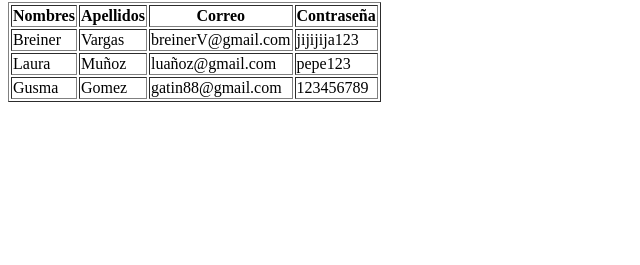
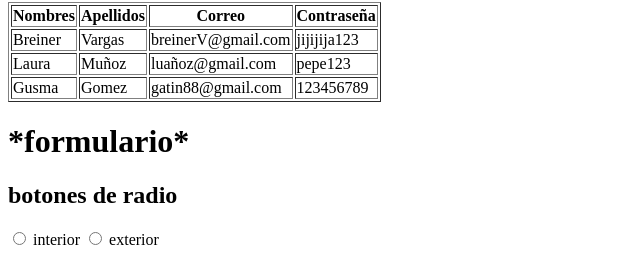
Before and after one commit to BreinerJ23/Proyecto3313638, a plain HTML site: page index.html in a window 1280 px wide. Shown: the part 688-953 px from the top of the page, without its empty margins (0-640 px from the left). Before the commit the page ends 800 px from the top, so only its background shows below. Drawn offline with Linux system fonts and the light colour scheme.

Commit message:
Formularios

```diff
--- a/index.html
+++ b/index.html
@@ -58,7 +58,22 @@
             <td>123456789</td>
         </tr>
 
+
     </table>
+    <h1>*formulario*</h1>
+    <form action="">
+        <h2>botones de radio</h2>
+
+        <label for="">
+            <input type="radio">
+            interior
+        </label>
+
+        <label for="">
+            <input type="radio">
+            exterior
+        </label>
+    </form>
 
 </body>
 </html>
```
